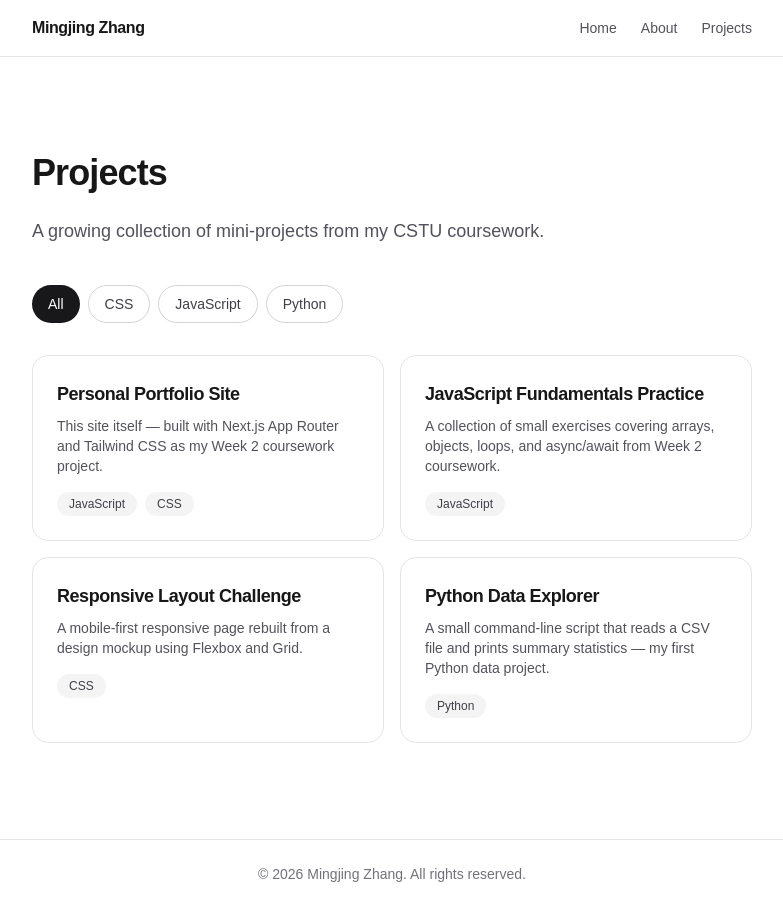
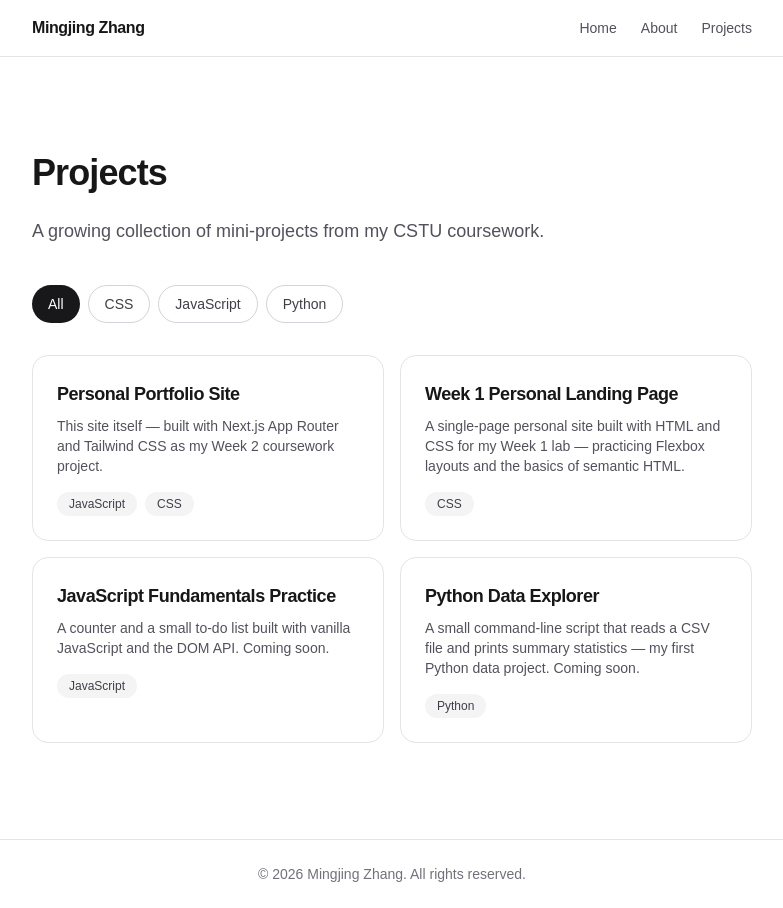
Before and after one commit to mingjing-zhang/week-02-portfolio, a Next.js app: page /projects in a window 1280 px wide. Shown: the whole page, without its empty margins (248-1031 px from the left). Built offline with nearby package versions, Linux system fonts and the light colour scheme.

Commit message:
Link real project cards to their GitHub repositories

```diff
--- a/app/projects/page.tsx
+++ b/app/projects/page.tsx
@@ -8,6 +8,7 @@ type Project = {
   title: string;
   description: string;
   tags: string[];
+  url?: string;
 };
 
 const projects: Project[] = [
@@ -17,26 +18,28 @@ const projects: Project[] = [
     description:
       "This site itself — built with Next.js App Router and Tailwind CSS as my Week 2 coursework project.",
     tags: ["JavaScript", "CSS"],
+    url: "https://github.com/mingjing-zhang/week-02-portfolio",
   },
   {
     id: 2,
-    title: "JavaScript Fundamentals Practice",
+    title: "Week 1 Personal Landing Page",
     description:
-      "A collection of small exercises covering arrays, objects, loops, and async/await from Week 2 coursework.",
-    tags: ["JavaScript"],
+      "A single-page personal site built with HTML and CSS for my Week 1 lab — practicing Flexbox layouts and the basics of semantic HTML.",
+    tags: ["CSS"],
+    url: "https://github.com/mingjing-zhang/week-01-lab",
   },
   {
     id: 3,
-    title: "Responsive Layout Challenge",
+    title: "JavaScript Fundamentals Practice",
     description:
-      "A mobile-first responsive page rebuilt from a design mockup using Flexbox and Grid.",
-    tags: ["CSS"],
+      "A counter and a small to-do list built with vanilla JavaScript and the DOM API. Coming soon.",
+    tags: ["JavaScript"],
   },
   {
     id: 4,
     title: "Python Data Explorer",
     description:
-      "A small command-line script that reads a CSV file and prints summary statistics — my first Python data project.",
+      "A small command-line script that reads a CSV file and prints summary statistics — my first Python data project. Coming soon.",
     tags: ["Python"],
   },
 ];
@@ -85,6 +88,7 @@ export default function Projects() {
             title={project.title}
             description={project.description}
             tags={project.tags}
+            href={project.url}
           />
         ))}
       </div>
--- a/components/ProjectCard.tsx
+++ b/components/ProjectCard.tsx
@@ -2,15 +2,23 @@ type ProjectCardProps = {
   title: string;
   description: string;
   tags: string[];
+  href?: string;
 };
 
 export default function ProjectCard({
   title,
   description,
   tags,
+  href,
 }: ProjectCardProps) {
-  return (
-    <article className="rounded-2xl border border-zinc-200 p-6">
+  const card = (
+    <article
+      className={
+        href
+          ? "h-full rounded-2xl border border-zinc-200 p-6 transition-colors hover:border-zinc-400"
+          : "h-full rounded-2xl border border-zinc-200 p-6"
+      }
+    >
       <h2 className="text-lg font-semibold tracking-tight">{title}</h2>
       <p className="mt-2 text-sm text-zinc-600">{description}</p>
       <div className="mt-4 flex flex-wrap gap-2">
@@ -25,4 +33,19 @@ export default function ProjectCard({
       </div>
     </article>
   );
+
+  if (href) {
+    return (
+      <a
+        href={href}
+        target="_blank"
+        rel="noopener noreferrer"
+        className="block"
+      >
+        {card}
+      </a>
+    );
+  }
+
+  return card;
 }
```
